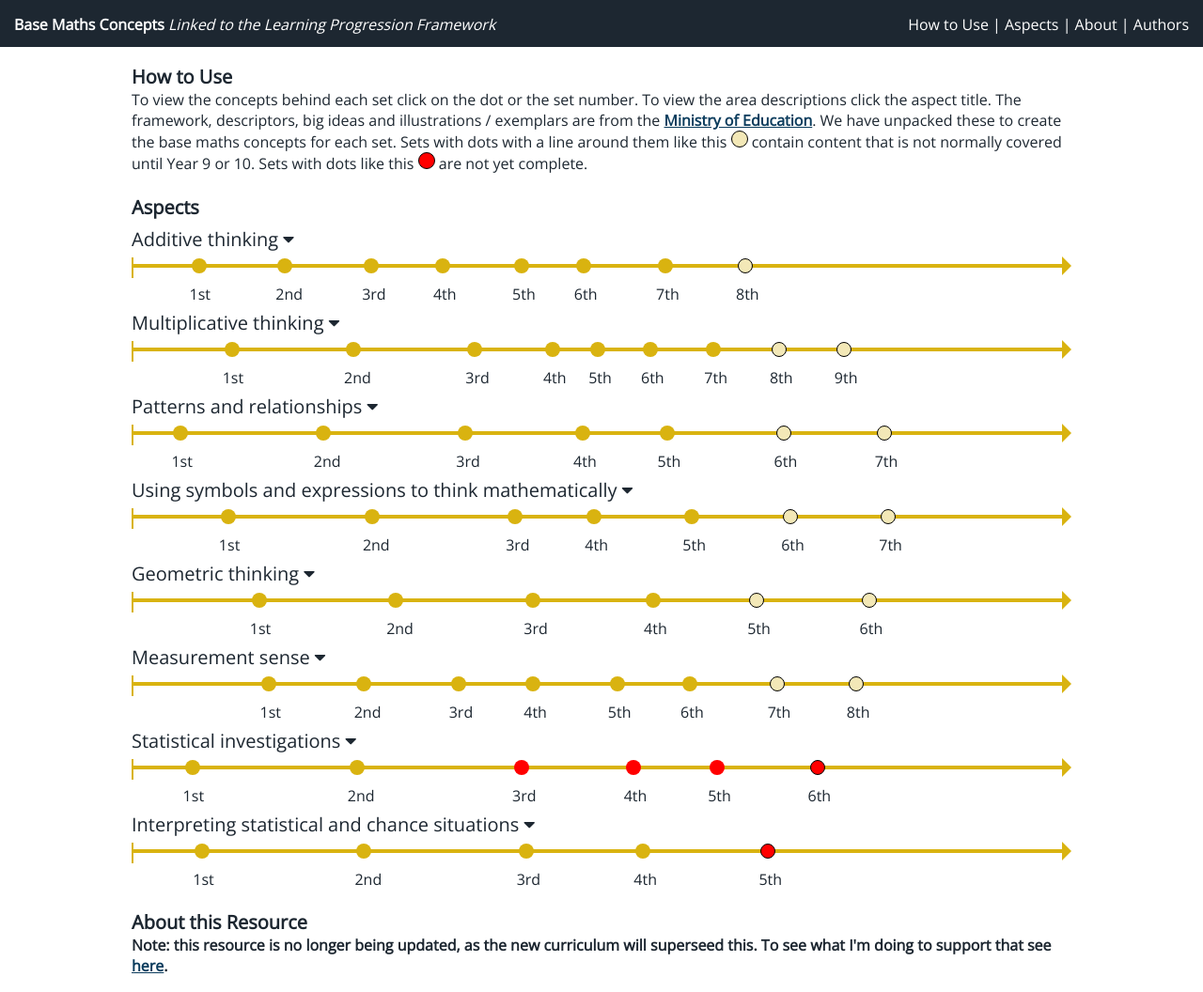
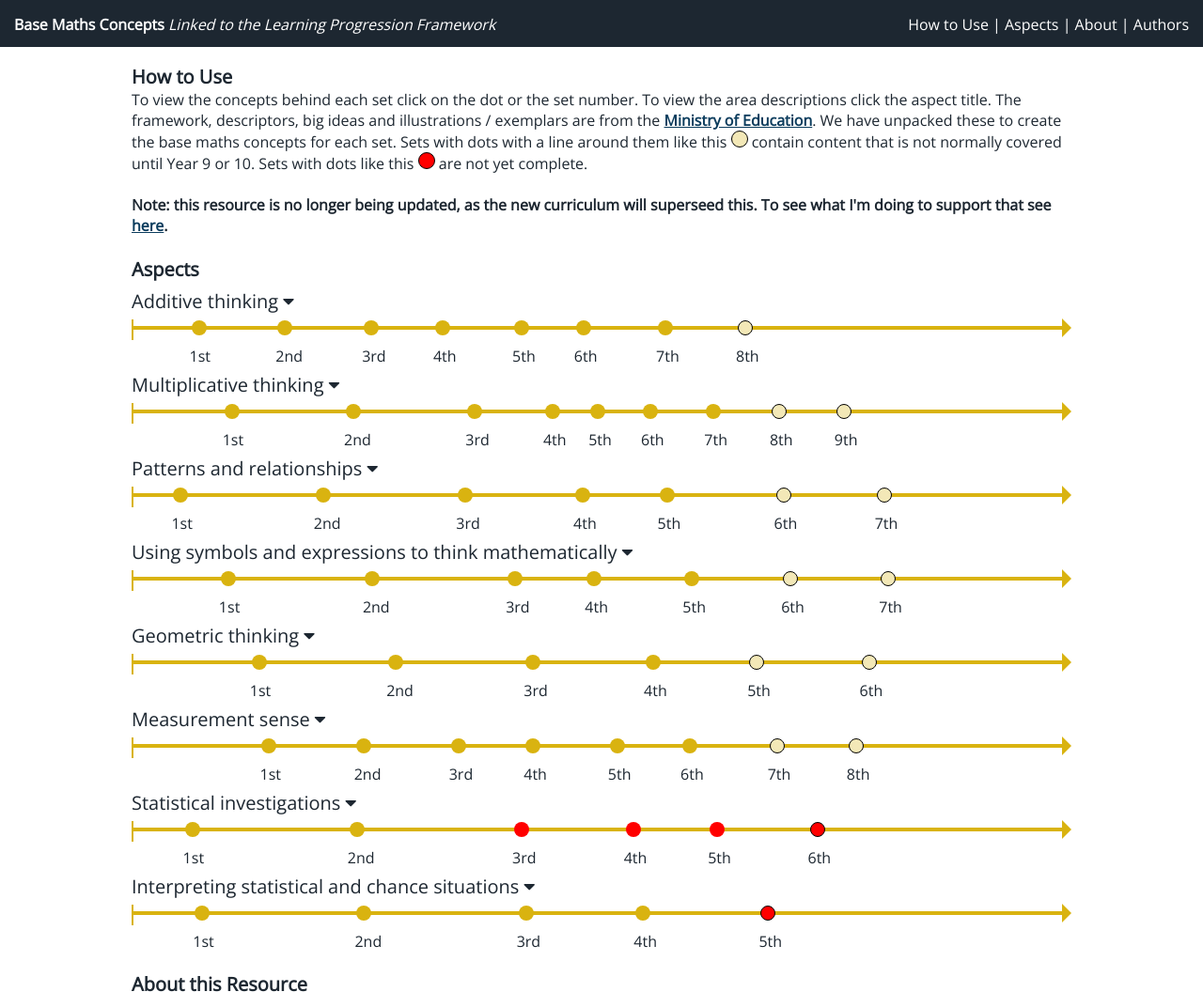
Before and after one commit to mathsnz/lpf.mathsnz.com, a plain HTML site: page index.html in a window 1280 px wide. Shown: the top 1056 px of the page at 94% size. Drawn offline with nearby package versions, Linux system fonts and the light colour scheme.

Commit message:
Update index.html

```diff
--- a/index.html
+++ b/index.html
@@ -380,6 +380,8 @@ To view the concepts behind each set click on the dot or the set number. To view
 The framework, descriptors, big ideas and illustrations / exemplars are from the <a href='https://curriculumprogresstools.education.govt.nz/'>Ministry of Education</a>.
 We have unpacked these to create the base maths concepts for each set. Sets with dots with a line around them like this <div class='inline-set-dot-border'></div> contain content that is not normally covered until Year 9 or 10.
 Sets with dots like this <div class='inline-set-dot-border set-dot-incomplete'></div> are not yet complete.<br>
+<br>
+<b>Note: this resource is no longer being updated, as the new curriculum will superseed this. To see what I'm doing to support that see <a href='https://mspt.jpw.nz/'>here</a>.</b><br>
 <br>
 <div class='showcl'>
 	<div class=curriculumlabel style='left:0%;width:28.3091048201989%'>1</div>
```
